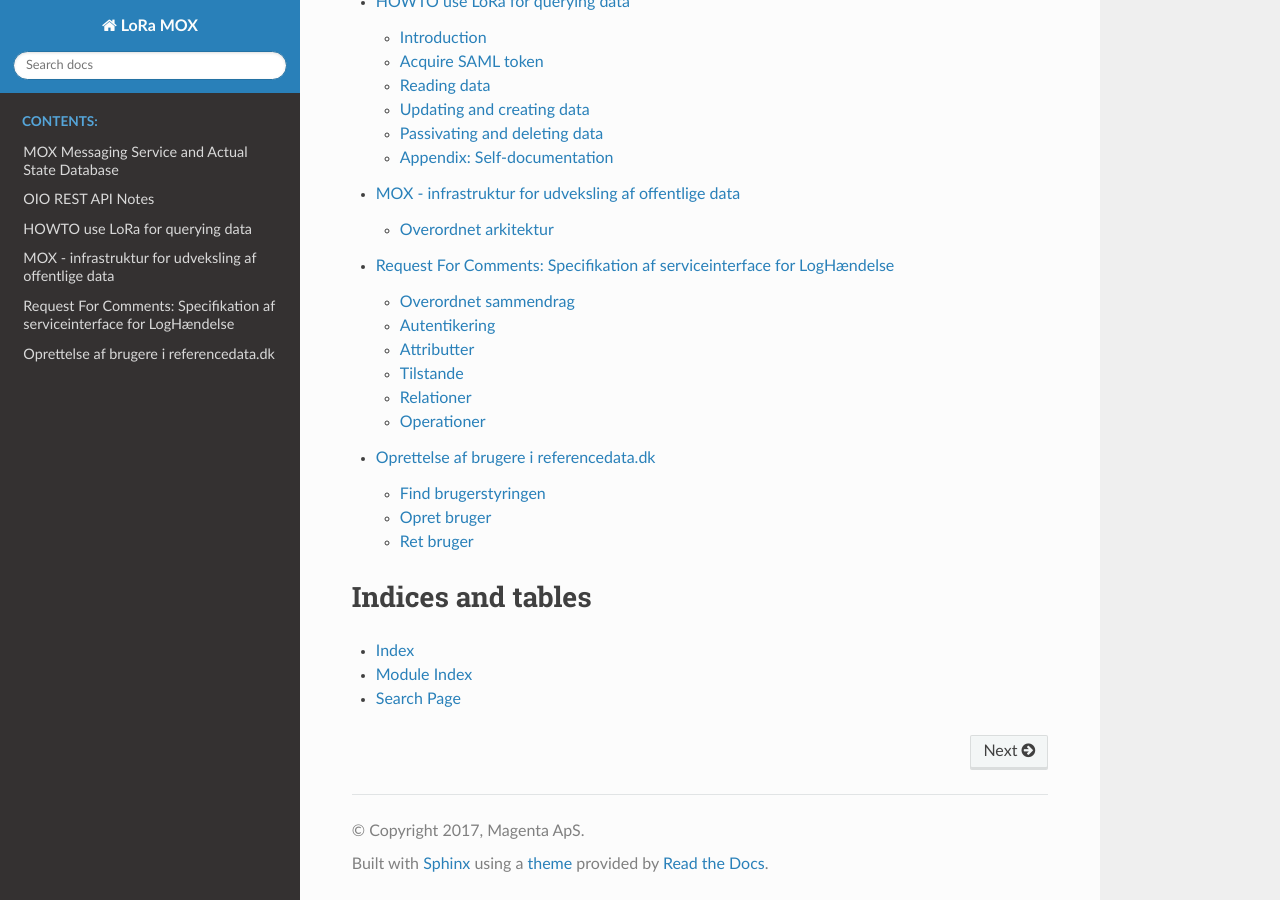
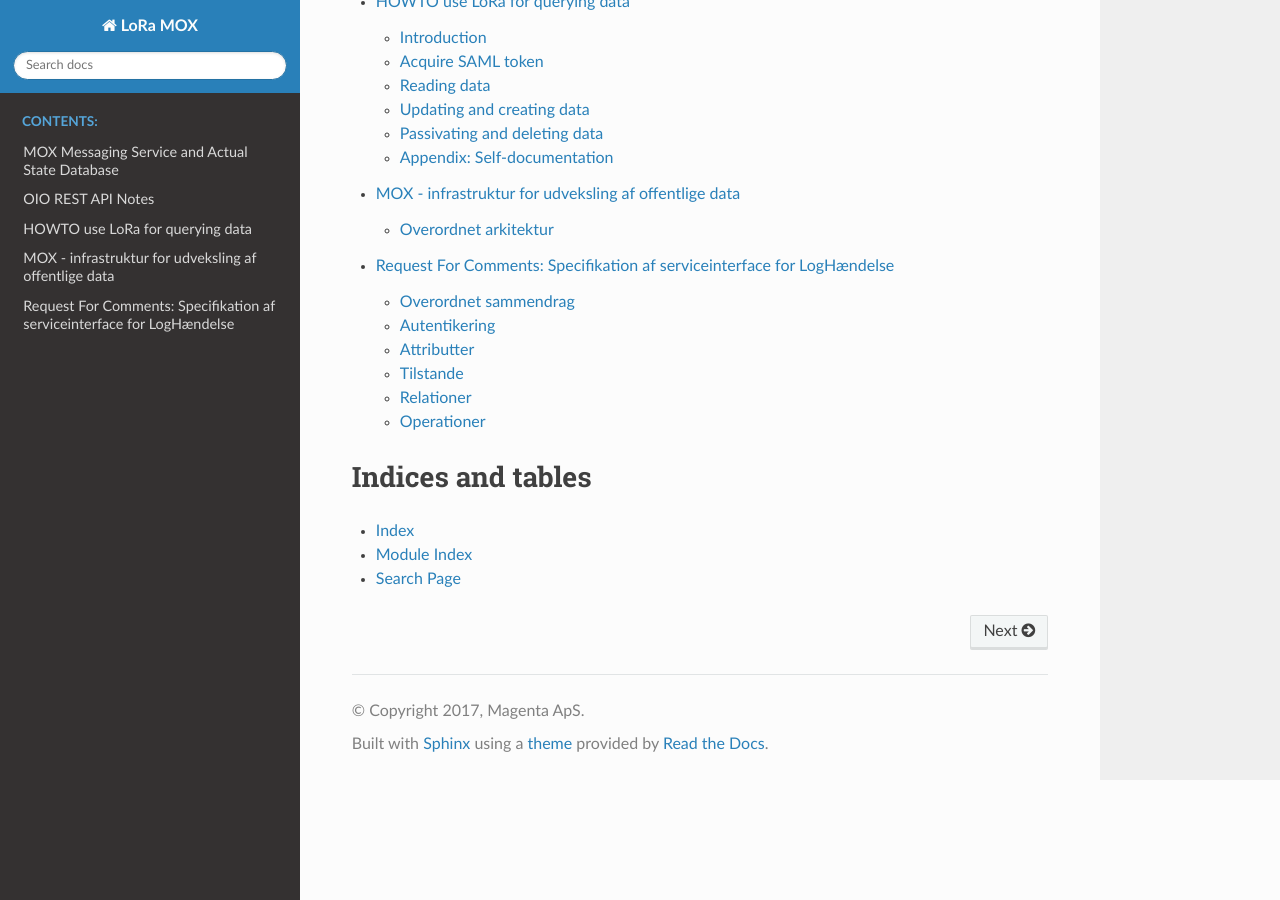
Before and after one commit to magenta-aps/mox, a Sphinx documentation site: the page built from doc/index.rst, in a window 1280 px wide and 900 px high, scrolled down 554 px. Built offline with Sphinx 7.4.7 and the Read the Docs theme 2.0.0, drawn with Linux system fonts in a browser that asks for light colours; some of the changed lines change nothing that is shown.

Commit message:
docs: remove reference and documentation for inactive service

```diff
--- a/doc/index.rst
+++ b/doc/index.rst
@@ -15,7 +15,6 @@ Welcome to the LoRa MOX documentation!
    LoRa_HOWTO.rst
    praesentation.rst
    log_haendelse.rst
-   user_admin_HOWTO.rst
 
 
 Indices and tables
--- a/doc/user_admin_HOWTO.rst
+++ /dev/null
@@ -1,176 +0,0 @@
-
-Oprettelse af brugere i referencedata.dk
-========================================
-
-
-Find brugerstyringen
-++++++++++++++++++++
-
-Gå ind på WSO2-serveren, https://referencedata.dk:9443
-
-Du skulle gerne være på fanebladet "Configure", se den lodrette liste af
-faneblade helt ude til venstre. I "Configure"-menuen øverst til venstre
-klikker du på "Users and Roles" for at komme ind i brugerstyringen.
-
-Under menupunktet "System User Store" klikker du på "Users" for at gå
-ind i listen af brugere.
-
-Opret bruger
-++++++++++++
-
-Opret
------
-
-Under listen af brugere finder du et grønt plus, til højre for hvilket
-der står "Add New User". Klik på dette.
-
-Udfyld feltet "User Name" og lad radioknappen blive stående på "Define
-password here". Udfyld felterne "Password" og "Password repeat" med  et
-password, som du efterfølgende skal sende til brugeren.
-
-Den anden mulighed, "Ask password from user", virker p.t. ikke.
-
-
-Klik "Next". Du kan nu vælge en rolle til den nye gruppe. Vælg
-"Internal/readonly" for at give læseadgang eller "Internal/mox" for at
-give både læse- og skriveadgang. Såfremt din nye bruger skal have adgang
-til at logge ind på WSO2 Identity Server (altså der, hvor du selv lige
-er logget ind), skal du også tildele den rollen "admin". Dette kan du
-kun gøre, hvis du er logget ind som brugeren admin, der fungerer som
-master-bruger. De andre profiler kan du tildele, blot du selv har
-admin-rollen.
-
-Vælg "Finish" for at færdiggøre oprettelsen af brugeren.
-
-Brugeren er nu oprettet, men kan endnu ikke tildeles et validt
-SAML-token.
-
-Rediger profil
---------------
-
-Find din nyoprettede bruger i listen af brugere. Brug eventuelt
-søgefeltet, hvis du finder listen uoverskuelig.
-
-Vælg "User Profile" for at redigere brugerprofilen. Udfyld felterne
-"First Name", "Last Name", "Email" og "URL".
-
-I feltet URL *skal* der stå en UUID, som er brugerens UUID i
-Organisation. Hvis brugeren endnu ikke eksisterer i Organisation, kan du
-oprette den med det regneark, der er udleveret af Leif Lodahl. Hvis
-brugeren af en eller anden grund  ikke skal oprettes i Organisation, kan
-du skrive en hvilken som helst gyldig UUID.
-
-Klik Update.
-
-Hvis alt gik godt, kan din bruger nu få udstedt et SAML-token til
-referencedata.dk med det password, du har angivet.
-
-
-Ret bruger
-++++++++++
-
-For en given bruger har du mulighed for at ændre vedkommendes password,
-tildele og fjerne roller samt redigere brugerprofilen.
-
-Vi vil herunder gennemgå nogle af de vigtigste scenarier set fra et
-referencedata.dk-perspektiv.
-
-Skifte password
----------------
-
-Find den ønskede bruger i listen af brugere. Brug eventuelt
-søgefunktionen.
-
-Ud for brugeren klikker du på "Change Password". Udfyld felterne "New
-Password" og "New Password Repeat" og klik på "Change".
-
-Brugeren kan nu bruge det nye password.
-
-Give læseadgang
----------------
-
-Find den ønskede bruger i listen af brugere. Brug eventuelt
-søgefunktionen.
-
-Ud for brugeren klikker du på "Assign Roles". Sæt flueben i
-"Internal/readonly" og klik på "Update".
-
-Klik på "Finish" for at gå tilbage til listen af brugere.
-
-Hvis brugeren allerede havde læse/skrive-adgang og ikke længere skal
-have det, skal du klikke på "View Roles" ud for brugeren. Hvis
-læseadgang er tildelt korret, vil du se, at der er flueben i rollen
-"Internal/readonly". Fjern fluebenet i rollen "Internal/mox", hvis det
-er der.
-
-* Bemærk, at ændringen først slår igennem næste gang, brugeren får
-  udstedt et token.
-
-
-Give skriveadgang
-------------------
-
-Find den ønskede bruger i listen af brugere. Brug eventuelt
-søgefunktionen.
-
-Ud for brugeren klikker du på "Assign Roles". Sæt flueben i
-"Internal/mox" og klik på "Update".
-
-Klik på "Finish" for at gå tilbage til listen af brugere.
-
-* Bemærk, at ændringen først slår igennem næste gang, brugeren får
-  udstedt et token.
-
-
-Blokere bruger
---------------
-
-Find den ønskede bruger i listen af brugere. Brug eventuelt
-søgefunktionen.
-
-Ud for brugeren klikker du på "Assign Roles". Sæt flueben i
-"Internal/blokeret" og klik på "Update".
-
-Klik på "Finish" for at gå tilbage til listen af brugere.
-
-* Bemærk, at ændringen først slår igennem næste gang, brugeren får
-  udstedt et token.
-
-* Bemærk, at dette kun blokerer brugeren fra at bruge services på
-  referencedata.dk. Hvis vedkommende også skal blokeres for at logge ind
-  på WSO2 Identity Server, er det nødvendigt at fjerne rollen
-  "Internal/admin" fra brugeren.
-
-
-Tildele admin-rolle (og adgang til WSO2 Identity Server)
---------------------------------------------------------
-
-Log ind som brugeren admin. Hvis du ikke har password til denne bruger,
-skal du enten ikke have det, eller også ved du allerede, hvem du skal
-spørge om det.
-
-Find den ønskede bruger i listen af brugere. Brug eventuelt
-søgefunktionen.
-
-Ud for brugeren klikker du på "Assign Roles". Sæt flueben i
-"admin" og klik på "Update".
-
-Klik på "Finish" for at gå tilbage til listen af brugere.
-
-
-Fjerne admin-rolle (og adgang til WSO2 Identity Server)
--------------------------------------------------------
-
-Log ind som brugeren admin. Hvis du ikke har password til denne bruger,
-skal du enten ikke have det, eller også ved du allerede, hvem du skal
-spørge om det.
-
-Find den ønskede bruger i listen af brugere. Brug eventuelt
-søgefunktionen.
-
-Ud for brugeren klikker du på "View Roles".
-
-Fjern fluebenet ud for rollen "admin".
-
-Klik på "Update" og klik herefter på "Finish" for at gå tilbage til
-listen af brugere.
```
